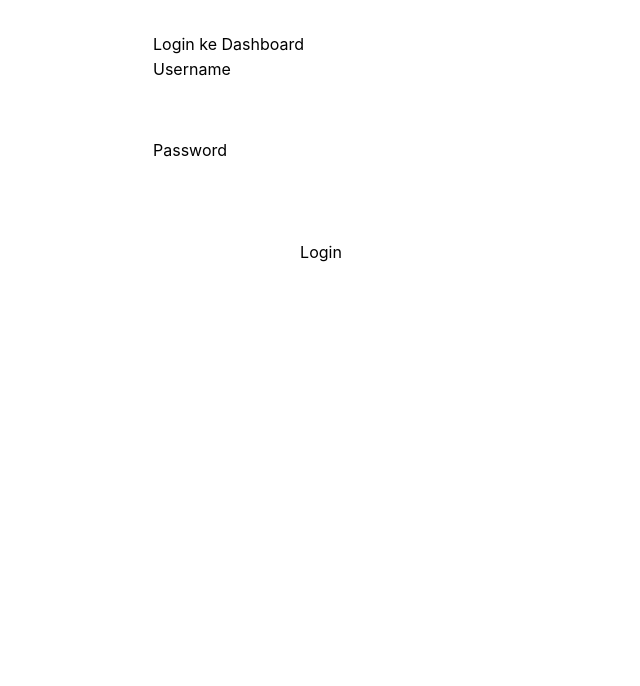
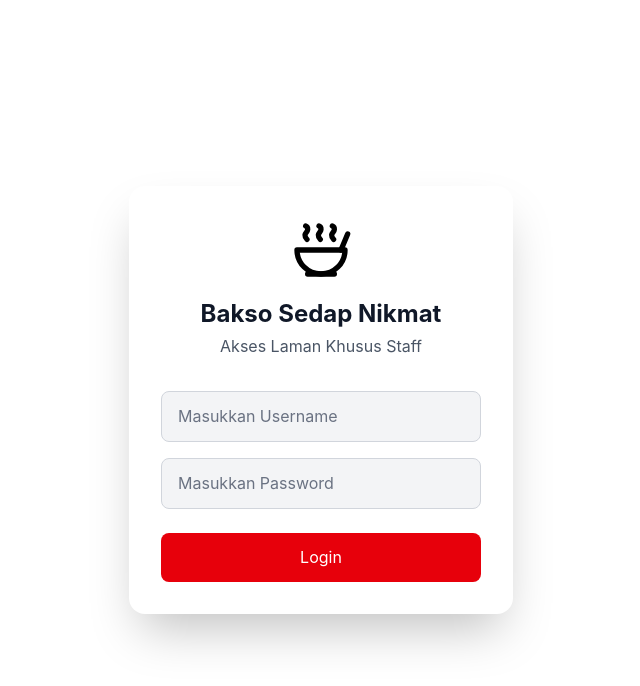
Before and after one commit to bobchopperz/resto-qrcode-order, a Next.js app: page /login in a window 1280 px wide. Shown: the top 686 px of the page, without its empty margins (319-959 px from the left). Built offline with nearby package versions, Linux system fonts and the light colour scheme.

Commit message:
UI nya mengikuti seogajaya

```diff
--- a/src/app/globals.css
+++ b/src/app/globals.css
@@ -1,9 +1,4 @@
 @import "tailwindcss";
-
-@theme inline {
-  --font-sans: var(--font-geist-sans);
-  --font-mono: var(--font-geist-mono);
-}
 
 body {
   font-family: Arial, Helvetica, sans-serif;
--- a/src/app/layout.tsx
+++ b/src/app/layout.tsx
@@ -1,22 +1,17 @@
 import type { Metadata } from "next";
-import { Geist, Geist_Mono } from "next/font/google";
+// Hapus impor font khusus
+// import { Geist, Geist_Mono } from "next/font/google";
 import "./globals.css";
 import '@mantine/core/styles.css';
 import '@mantine/dates/styles.css';
 
-const geistSans = Geist({
-  variable: "--font-geist-sans",
-  subsets: ["latin"],
-});
-
-const geistMono = Geist_Mono({
-  variable: "--font-geist-mono",
-  subsets: ["latin"],
-});
+// Hapus deklarasi font
+// const geistSans = Geist(...);
+// const geistMono = Geist_Mono(...);
 
 export const metadata: Metadata = {
-  title: "Royal resto",
-  description: "Generated by create next app",
+  title: "Bakso Sedap Nikmat",
+  description: "Bakso pedas, sedap, nikmat yang siap disantap",
 };
 
 export default function RootLayout({
@@ -26,9 +21,8 @@ export default function RootLayout({
 }>) {
   return (
     <html lang="en">
-      <body
-        className={`${geistSans.variable} ${geistMono.variable} antialiased`}
-      >
+      {/* Hapus kelas font dari body */}
+      <body className="antialiased">
         {children}
       </body>
     </html>
--- a/src/app/login/page.js
+++ b/src/app/login/page.js
@@ -3,18 +3,23 @@
 
 import { useState } from 'react';
 import { useRouter } from 'next/navigation';
+import Image from 'next/image';
+import soupIcon from '../soup.svg'; // Impor ikon SVG
 
 // Ganti dengan URL base backend Anda.
-const API_BASE_URL = 'http://localhost:3001'; // Asumsi backend berjalan di port 3001
+const API_BASE_URL = 'http://localhost:3001';
 
 export default function LoginPage() {
   const [username, setUsername] = useState('');
   const [password, setPassword] = useState('');
+  const [error, setError] = useState('');
+  const [isLoading, setIsLoading] = useState(false);
   const router = useRouter();
 
   const handleLogin = async (e) => {
     e.preventDefault();
-    console.log('Mencoba login dengan username:', username);
+    setIsLoading(true);
+    setError('');
 
     try {
       const response = await fetch(`${API_BASE_URL}/user/login`, {
@@ -28,54 +33,78 @@ export default function LoginPage() {
       const data = await response.json();
 
       if (!response.ok) {
-        throw new Error(data.message || 'Login gagal.');
+        throw new Error(data.message || 'Username atau password salah.');
       }
 
-      // Logika BARU: Simpan access_token dari respons JSON ke localStorage
       if (data.access_token) {
         localStorage.setItem('accessToken', data.access_token);
-        console.log('Login berhasil, token disimpan di localStorage.');
         router.push('/dashboard');
       } else {
         throw new Error('Token tidak ditemukan di dalam respons dari server.');
       }
 
     } catch (error) {
-      console.error('Terjadi kesalahan saat login:', error);
-      alert(error.message);
+      setError(error.message);
+    } finally {
+      setIsLoading(false);
     }
   };
 
   return (
-    <main style={{ padding: '2rem', maxWidth: '400px', margin: 'auto' }}>
-      <h1>Login ke Dashboard</h1>
+    // Latar belakang putih
+    <main className="bg-white min-h-screen flex items-center justify-center p-4">
+      {/* Kartu login dengan bayangan, tanpa border merah */}
+      <div className="w-full max-w-sm bg-white rounded-2xl p-8 shadow-2xl text-center">
+
+        {/* Ikon kembali ke warna default (gelap) */}
+        <Image src={soupIcon} alt="Ikon Bakso" width={64} height={64} className="mx-auto mb-4 text-gray-800" />
+
+        {/* Judul dan Subjudul */}
+        <h1 className="text-2xl font-bold mb-1 text-gray-900">Bakso Sedap Nikmat</h1>
+        <p className="text-gray-600 mb-8">Akses Laman Khusus Staff</p>
+
+        {/* Form Login */}
         <form onSubmit={handleLogin}>
-        <div style={{ marginBottom: '1rem' }}>
-          <label htmlFor="username">Username</label>
+          {/* Input Username */}
+          <div className="mb-4">
             <input
               type="text"
               id="username"
               value={username}
               onChange={(e) => setUsername(e.target.value)}
               required
-            style={{ width: '100%', padding: '0.5rem' }}
+              placeholder="Masukkan Username"
+              className="w-full bg-gray-100 border border-gray-300 rounded-lg px-4 py-3 text-gray-900 placeholder-gray-500 focus:outline-none focus:ring-2 focus:ring-blue-500 transition-shadow duration-200"
             />
           </div>
-        <div style={{ marginBottom: '1.5rem' }}>
-          <label htmlFor="password">Password</label>
+
+          {/* Input Password */}
+          <div className="mb-6">
             <input
               type="password"
               id="password"
               value={password}
               onChange={(e) => setPassword(e.target.value)}
               required
-            style={{ width: '100%', padding: '0.5rem' }}
+              placeholder="Masukkan Password"
+              className="w-full bg-gray-100 border border-gray-300 rounded-lg px-4 py-3 text-gray-900 placeholder-gray-500 focus:outline-none focus:ring-2 focus:ring-blue-500 transition-shadow duration-200"
             />
           </div>
-        <button type="submit" style={{ width: '100%', padding: '0.75rem' }}>
-          Login
+
+          {/* Pesan Error */}
+          {error && (
+            <p className="text-red-500 text-sm mb-4">{error}</p>
+          )}
+
+          <button
+            type="submit"
+            disabled={isLoading}
+            className="w-full bg-red-600 hover:bg-red-700 rounded-lg px-4 py-3 text-white font-semibold transition-colors duration-200 disabled:bg-gray-500 disabled:cursor-not-allowed"
+          >
+            {isLoading ? 'Memproses...' : 'Login'}
           </button>
         </form>
+      </div>
     </main>
   );
 }
```
Lines whose indentation alone changed are shown as unchanged.
